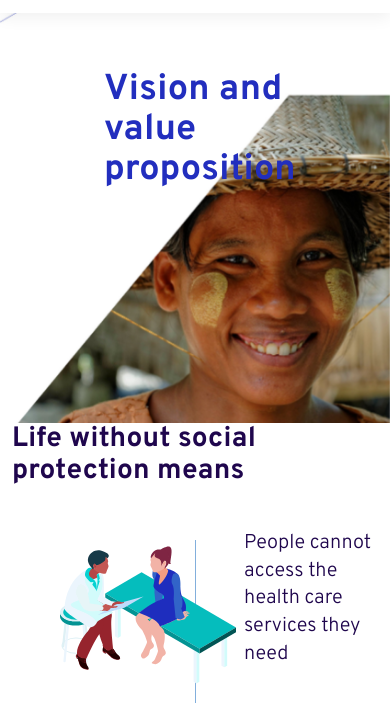
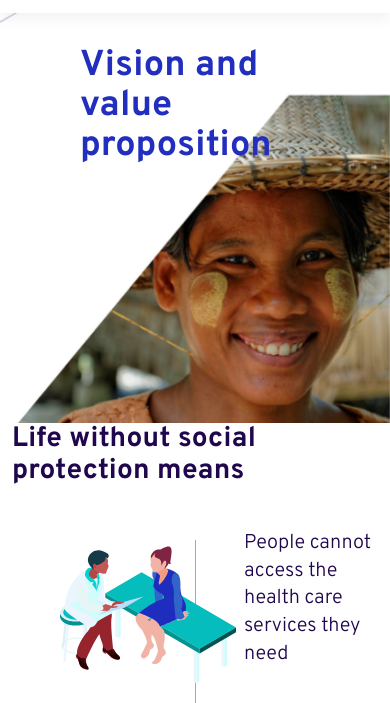
Before and after one commit to ptrcklehmann/building-spf-for-all, a Gatsby site: page /approach/vision-and-value in a window 390 px wide. Shown: the part 109-812 px from the top of the page. Built offline with nearby package versions, Linux system fonts and the light colour scheme; Gatsby itself is replaced by a stand-in of ours.

Commit message:
fix hero size on mobile

```diff
--- a/src/components/hero-small.js
+++ b/src/components/hero-small.js
@@ -10,6 +10,7 @@ export default function HeroSmall(props) {
                 className="masthead-small"
                 style={{
                     height: '50vh',
+                    minHeight: 'fit-content',
                 }}
                 layers={[
                     {
@@ -31,6 +32,7 @@ export default function HeroSmall(props) {
                 className="masthead-small-mobile"
                 style={{
                     height: '50vh',
+                    minHeight: 'fit-content',
                 }}
                 layers={[
                     {
--- a/src/components/hero.css
+++ b/src/components/hero.css
@@ -86,8 +86,7 @@ mark {
   display: flex;
   flex-direction: column;
   margin-bottom: 0;
-  width: 40%;
-  /* background: #230050d8; */
+  width: 50%;
   align-items: flex-start;
 }
 .hero-heading h1 {
@@ -181,6 +180,7 @@ mark {
   }
   mark {
     background: #edf0f2;
+    padding: 0;
   }
   .hashtag {
     width: fit-content;
@@ -214,13 +214,11 @@ mark {
     align-items:center;
   }
   .hero-heading {
-
     width: 80%;
   }
   .hero-heading h1 {
     font-size: 36px;
     line-height: 40px;
-    padding: 1.5rem;
   }
   .masthead-small-mobile {
     width: 100%;
```
Also changed, not shown: src/components/hero.js (+2 -4 lines).
